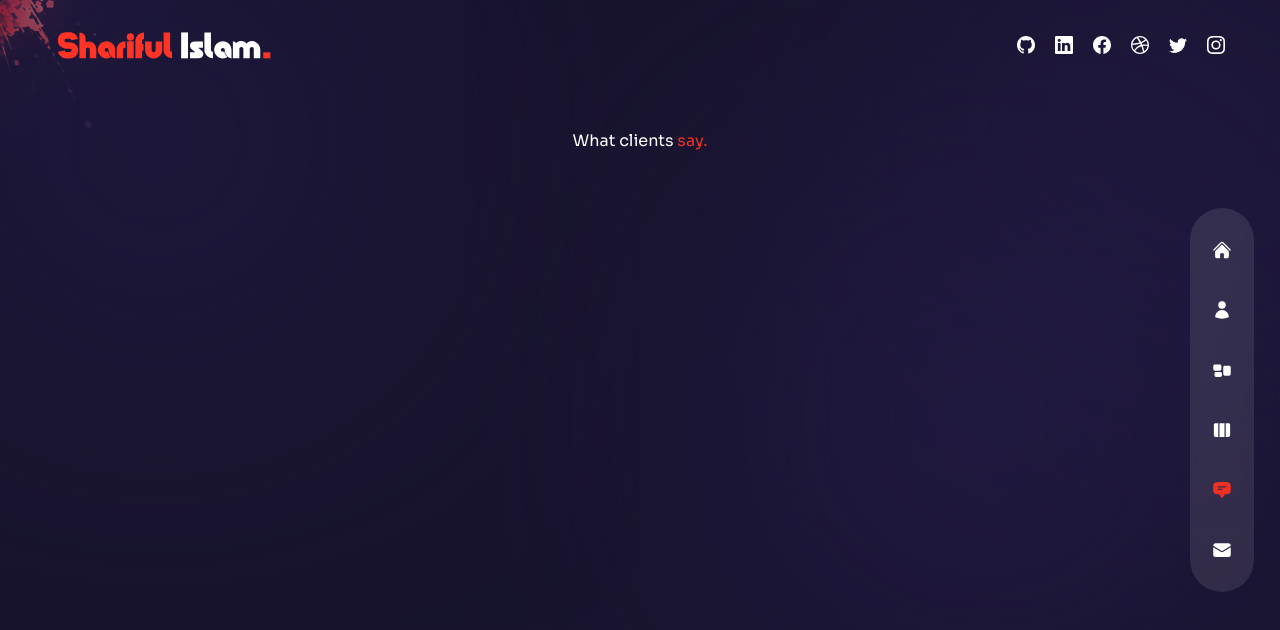
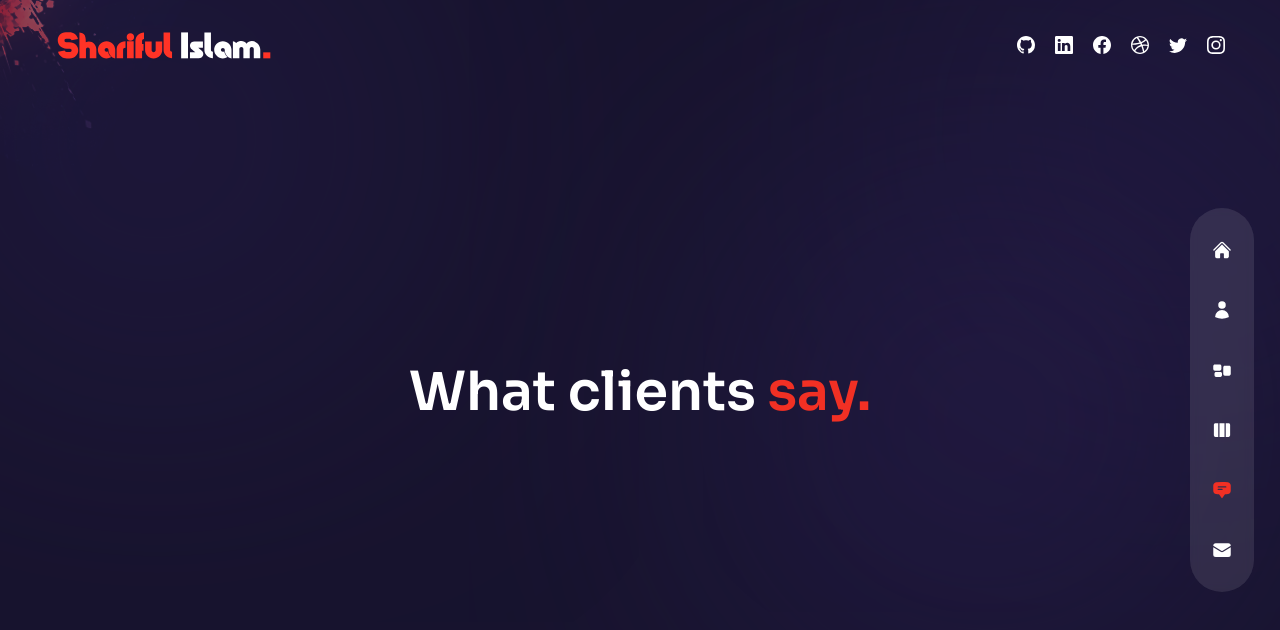
Before and after one commit to shariful10/Next-Portfolio, a Next.js app: page /testimonials in a window 1280 px wide. Shown: the top 630 px of the page. Built offline with nearby package versions, Linux system fonts and the light colour scheme.

Commit message:
Title Implemented On Testimonials Page

```diff
--- a/pages/testimonials/index.js
+++ b/pages/testimonials/index.js
@@ -1,8 +1,8 @@
 const Testimonials = () => {
 	return (
 		<div className="h-screen bg-primary/30 py-32 text-center">
-			<div className="container mx-auto h-full flex flex-col">
-				<h2>
+			<div className="container mx-auto h-full flex flex-col justify-center">
+				<h2 className="h2">
 					What clients <span className="text-accent">say.</span>
 				</h2>
 			</div>
```
